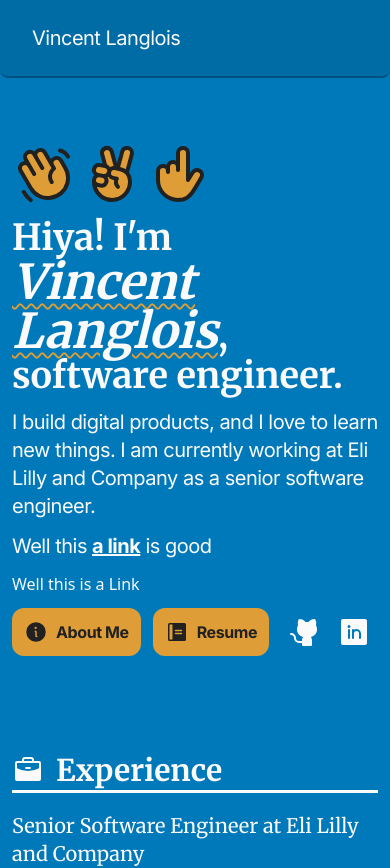
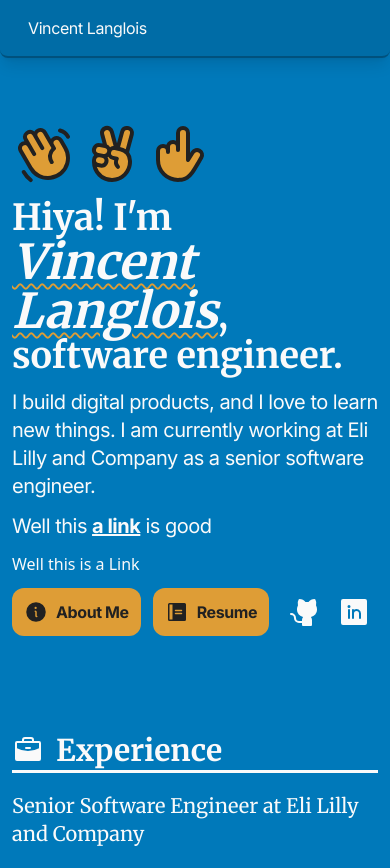
Before and after one commit to vtlanglois/portfolio-website, a Next.js app: page / in a window 390 px wide. Shown: the top 868 px of the page. Built offline with nearby package versions, Linux system fonts and the light colour scheme.

Commit message:
refactor: improve mobile header styling

```diff
--- a/src/components/Header/index.tsx
+++ b/src/components/Header/index.tsx
@@ -5,7 +5,7 @@ import Divider from "../Divider";
 
 export default function Header() {
   return (
-    <header className="border-primary-600 bg-primary-400 dark:bg-red light:shadow-lg sticky top-0 z-40 rounded-b-lg border-b-2 border-solid px-3 py-4 lg:px-16 2xl:mx-auto 2xl:max-w-screen-xl dark:border-transparent">
+    <header className="border-primary-600 bg-primary-400 dark:bg-red shadow-lg dark:shadow-none sticky top-0 z-40 rounded-b-lg border-b-2 border-solid p-2 lg:py-4 lg:px-16 2xl:mx-auto 2xl:max-w-screen-xl dark:border-transparent">
       <Container>
         <nav className="grid-cols-5 content-between lg:grid place-content-center justify-content-center">
           <div className="col-span-3">
@@ -13,7 +13,7 @@ export default function Header() {
               variant="button"
               appearance="secondary"
               href="/"
-              className="mx-0 text-xl"
+              className="mx-0 lg:text-xl"
             >
               Vincent Langlois
             </NavLink>
```
